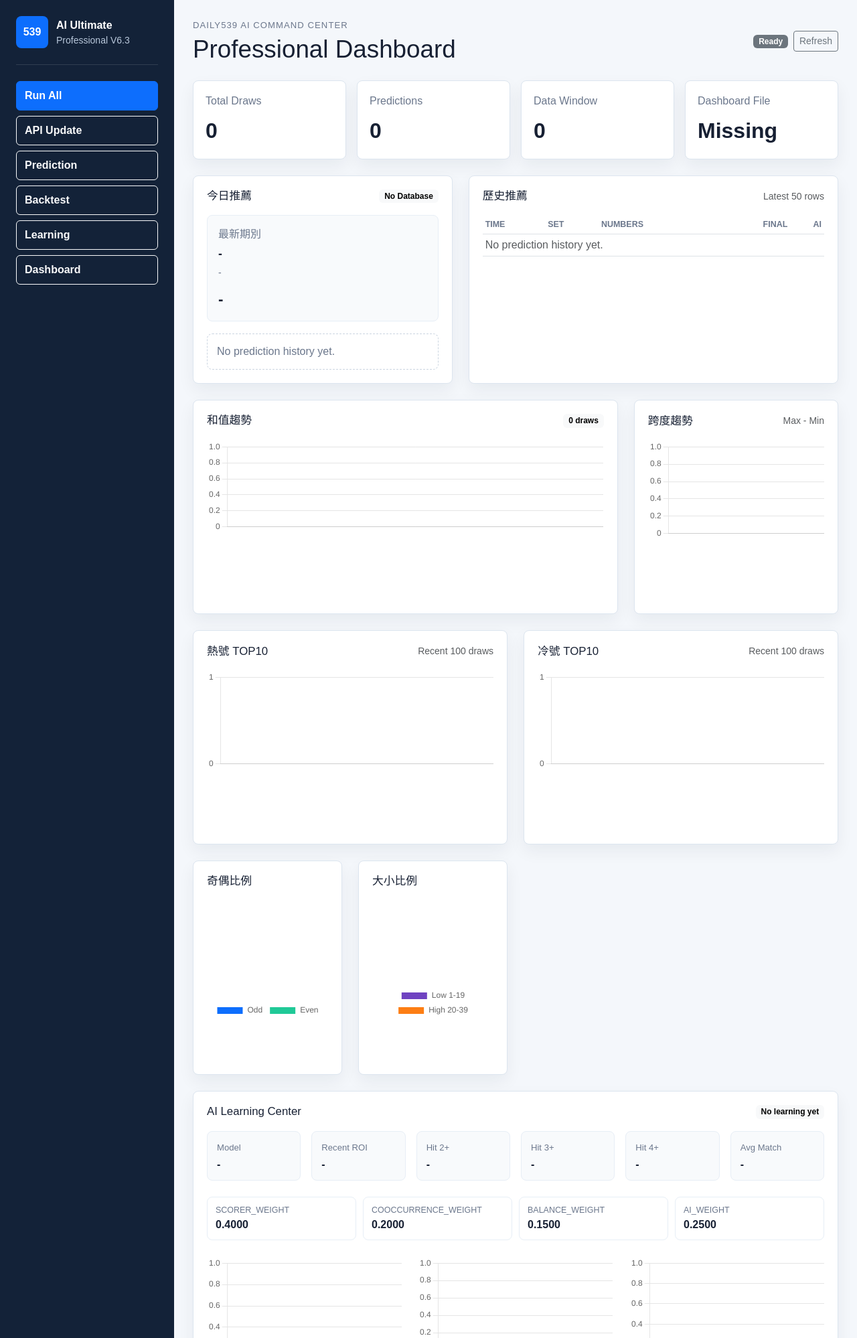
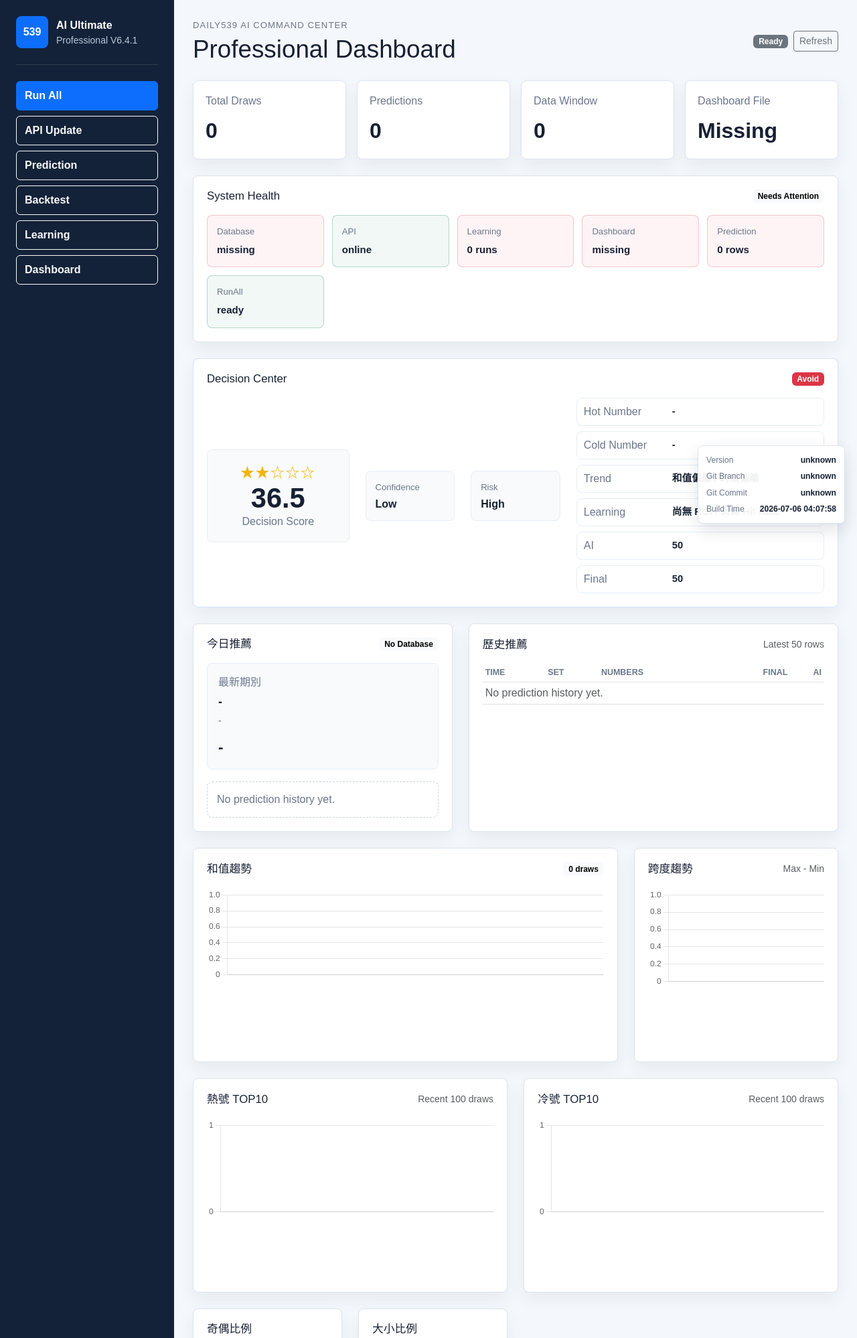
Before and after one commit to smallego/539_AI_Ultimate, a FastAPI app: page / in a window 1280 px wide. Shown: the top 1998 px of the page at 67% size. Run offline with FastAPI, Linux system fonts and the light colour scheme; data that the repository does not hold is empty.

Commit message:
V6.5 Decision Center and product health

```diff
--- a/web/static/css/style.css
+++ b/web/static/css/style.css
@@ -105,6 +105,93 @@ h1 {
 
 .kpi-card strong {
   font-size: clamp(1.35rem, 2.5vw, 2rem);
+}
+
+.health-grid {
+  display: grid;
+  grid-template-columns: repeat(auto-fit, minmax(150px, 1fr));
+  gap: 12px;
+}
+
+.health-item {
+  padding: 14px;
+  border: 1px solid #e7eef6;
+  border-radius: 8px;
+  background: #f8fafc;
+}
+
+.health-item span,
+.health-item strong {
+  display: block;
+}
+
+.health-item span {
+  color: var(--muted);
+  font-size: 0.82rem;
+  margin-bottom: 6px;
+}
+
+.health-item strong {
+  font-size: 0.94rem;
+}
+
+.health-item.ok {
+  border-color: rgba(25, 135, 84, 0.28);
+  background: rgba(25, 135, 84, 0.06);
+}
+
+.health-item.warn {
+  border-color: rgba(220, 53, 69, 0.25);
+  background: rgba(220, 53, 69, 0.05);
+}
+
+.decision-card {
+  border-color: rgba(13, 110, 253, 0.18);
+}
+
+.decision-score {
+  display: grid;
+  place-items: center;
+  padding: 18px;
+  border: 1px solid #e7eef6;
+  border-radius: 8px;
+  background: #f8fafc;
+  text-align: center;
+}
+
+.decision-stars {
+  color: #f5b301;
+  font-size: 1.3rem;
+  letter-spacing: 0.08em;
+}
+
+.decision-score strong {
+  font-size: 2.6rem;
+  line-height: 1.1;
+}
+
+.decision-score span,
+.decision-reason span {
+  color: var(--muted);
+}
+
+.decision-reasons {
+  display: grid;
+  gap: 8px;
+}
+
+.decision-reason {
+  display: grid;
+  grid-template-columns: 120px 1fr;
+  gap: 12px;
+  padding: 8px 10px;
+  border: 1px solid #e7eef6;
+  border-radius: 8px;
+  background: #fff;
+}
+
+.decision-reason strong {
+  font-size: 0.92rem;
 }
 
 .mini-metric {
@@ -267,6 +354,37 @@ pre {
   white-space: pre-wrap;
 }
 
+.version-panel {
+  position: fixed;
+  right: 18px;
+  bottom: 18px;
+  z-index: 5;
+  display: grid;
+  gap: 6px;
+  min-width: 220px;
+  padding: 12px;
+  border: 1px solid var(--line);
+  border-radius: 8px;
+  background: rgba(255, 255, 255, 0.94);
+  box-shadow: 0 10px 24px rgba(19, 34, 56, 0.12);
+}
+
+.version-panel div {
+  display: flex;
+  justify-content: space-between;
+  gap: 12px;
+}
+
+.version-panel span {
+  color: var(--muted);
+  font-size: 0.76rem;
+}
+
+.version-panel strong {
+  font-size: 0.76rem;
+  text-align: right;
+}
+
 canvas {
   width: 100%;
   max-height: 360px;
@@ -285,4 +403,9 @@ canvas {
     align-items: flex-start;
     flex-direction: column;
   }
+
+  .version-panel {
+    position: static;
+    margin: 0 24px 24px;
+  }
 }
--- a/web/static/js/app.js
+++ b/web/static/js/app.js
@@ -12,6 +12,13 @@ function setRunState(text, tone) {
   const state = byId("run-state");
   state.className = `badge text-bg-${tone}`;
   state.innerText = text;
+}
+
+function setHealth(id, item) {
+  const box = byId(id);
+  box.classList.toggle("ok", Boolean(item && item.ok));
+  box.classList.toggle("warn", !Boolean(item && item.ok));
+  box.querySelector("strong").innerText = item ? item.label : "-";
 }
 
 function formatNumbers(numbers) {
@@ -226,6 +233,55 @@ async function loadStatus() {
   setText("db-status", data.database_exists ? "Database Ready" : "No Database");
 }
 
+async function loadSystemInfo() {
+  const response = await fetch("/api/system");
+  const data = await response.json();
+  const health = data.health || {};
+
+  setHealth("health-database", health.database);
+  setHealth("health-api", health.api);
+  setHealth("health-learning", health.learning);
+  setHealth("health-dashboard", health.dashboard);
+  setHealth("health-prediction", health.prediction);
+  setHealth("health-runAll", health.runAll);
+
+  const allOk = Object.values(health).every((item) => item && item.ok);
+  setText("system-health-status", allOk ? "Healthy" : "Needs Attention");
+
+  setText("version-value", data.version);
+  setText("git-branch", data.gitBranch);
+  setText("git-commit", data.gitCommit);
+  setText("build-time", data.buildTime);
+}
+
+function recommendationTone(recommendation) {
+  if (recommendation === "Strong Buy") return "success";
+  if (recommendation === "Buy") return "primary";
+  if (recommendation === "Neutral") return "secondary";
+  return "danger";
+}
+
+async function loadDecisionCenter() {
+  const response = await fetch("/api/decision");
+  const data = await response.json();
+  const badge = byId("decision-recommendation");
+
+  setText("decision-stars", data.stars);
+  setText("decision-score", data.decisionScore);
+  setText("decision-confidence", data.confidence);
+  setText("decision-risk", data.risk);
+  badge.innerText = data.recommendation;
+  badge.className = `badge text-bg-${recommendationTone(data.recommendation)}`;
+
+  const reasons = data.reasons || {};
+  byId("decision-reasons").innerHTML = Object.entries(reasons).map(([title, values]) => `
+    <div class="decision-reason">
+      <span>${title}</span>
+      <strong>${Array.isArray(values) && values.length ? values.join(" / ") : "-"}</strong>
+    </div>
+  `).join("");
+}
+
 async function loadPredictions() {
   const [latestResponse, historyResponse] = await Promise.all([
     fetch("/api/predictions/latest"),
@@ -362,6 +418,8 @@ async function loadLearningCenter() {
 }
 
 async function refreshDashboard() {
+  await loadSystemInfo();
+  await loadDecisionCenter();
   await loadStatus();
   await loadPredictions();
   await loadDashboardData();
--- a/web/templates/index.html
+++ b/web/templates/index.html
@@ -14,7 +14,7 @@
         <span class="brand-mark">539</span>
         <div>
           <strong>AI Ultimate</strong>
-          <small>Professional V6.3</small>
+          <small>Professional V6.4.1</small>
         </div>
       </div>
 
@@ -63,6 +63,70 @@
           <div class="kpi-card">
             <span>Dashboard File</span>
             <strong id="dashboard-status">-</strong>
+          </div>
+        </div>
+      </section>
+
+      <section class="panel mb-4">
+        <div class="panel-title">
+          <h2>System Health</h2>
+          <span id="system-health-status" class="badge text-bg-light">Checking</span>
+        </div>
+        <div class="health-grid">
+          <div class="health-item" id="health-database">
+            <span>Database</span>
+            <strong>-</strong>
+          </div>
+          <div class="health-item" id="health-api">
+            <span>API</span>
+            <strong>-</strong>
+          </div>
+          <div class="health-item" id="health-learning">
+            <span>Learning</span>
+            <strong>-</strong>
+          </div>
+          <div class="health-item" id="health-dashboard">
+            <span>Dashboard</span>
+            <strong>-</strong>
+          </div>
+          <div class="health-item" id="health-prediction">
+            <span>Prediction</span>
+            <strong>-</strong>
+          </div>
+          <div class="health-item" id="health-runAll">
+            <span>RunAll</span>
+            <strong>-</strong>
+          </div>
+        </div>
+      </section>
+
+      <section class="panel decision-card mb-4">
+        <div class="panel-title">
+          <h2>Decision Center</h2>
+          <span id="decision-recommendation" class="badge text-bg-primary">Loading</span>
+        </div>
+        <div class="row g-4 align-items-center">
+          <div class="col-12 col-xl-3">
+            <div class="decision-score">
+              <div id="decision-stars" class="decision-stars">☆☆☆☆☆</div>
+              <strong id="decision-score">0</strong>
+              <span>Decision Score</span>
+            </div>
+          </div>
+          <div class="col-6 col-xl-2">
+            <div class="mini-metric">
+              <span>Confidence</span>
+              <strong id="decision-confidence">-</strong>
+            </div>
+          </div>
+          <div class="col-6 col-xl-2">
+            <div class="mini-metric">
+              <span>Risk</span>
+              <strong id="decision-risk">-</strong>
+            </div>
+          </div>
+          <div class="col-12 col-xl-5">
+            <div id="decision-reasons" class="decision-reasons"></div>
           </div>
         </div>
       </section>
@@ -239,6 +303,13 @@
         </div>
       </section>
     </main>
+
+    <aside class="version-panel">
+      <div><span>Version</span><strong id="version-value">-</strong></div>
+      <div><span>Git Branch</span><strong id="git-branch">-</strong></div>
+      <div><span>Git Commit</span><strong id="git-commit">-</strong></div>
+      <div><span>Build Time</span><strong id="build-time">-</strong></div>
+    </aside>
   </div>
 
   <script src="https://cdn.jsdelivr.net/npm/chart.js@4.4.7/dist/chart.umd.min.js"></script>
```
Also changed, not shown: web/config.py (added, +36 -0 lines), web/logger.py (added, +33 -0 lines), web/routes.py (+56 -22 lines), web/services.py (+263 -14 lines).
